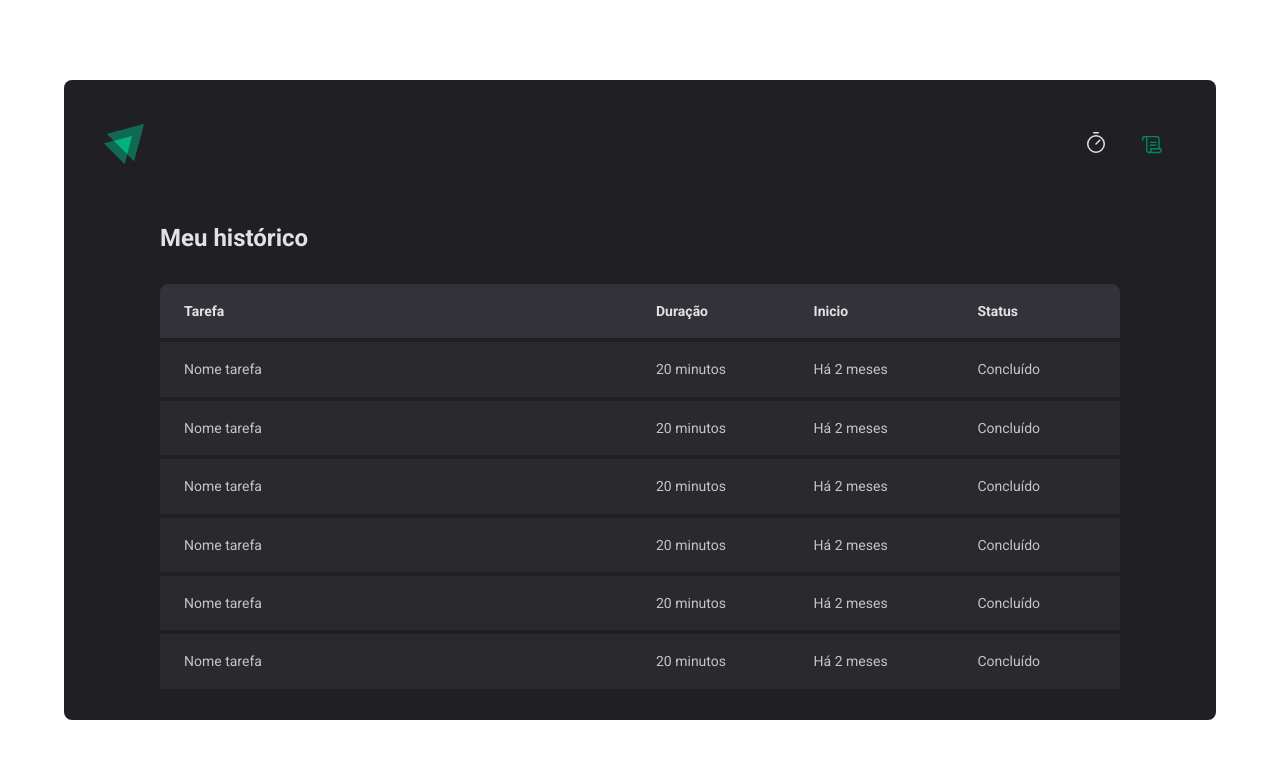
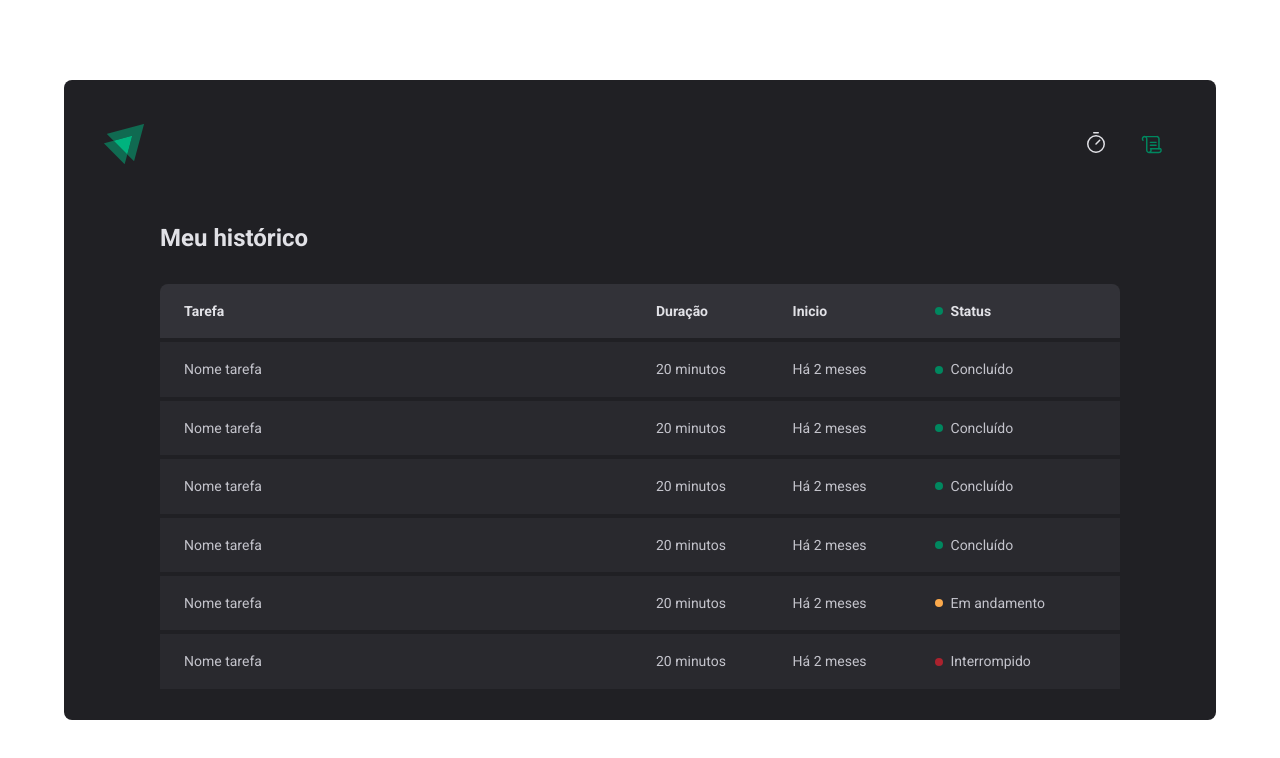
Before and after one commit to f-bravo/pomodoro-timer, a React (Vite) app: page /history in a window 1280 px wide. Shown: the top 758 px of the page. Built offline with nearby package versions, Linux system fonts and the light colour scheme.

Commit message:
Page History/Component Status

```diff
--- a/src/pages/History/index.tsx
+++ b/src/pages/History/index.tsx
@@ -1,4 +1,4 @@
-import { HistoryContainer, HistoryList } from "./styles";
+import { HistoryContainer, HistoryList, Status } from "./styles";
 
 export function History(){
   return (
@@ -12,7 +12,9 @@
               <th>Tarefa</th>
               <th>Duração</th>
               <th>Inicio</th>
-              <th>Status</th>
+              <th>
+                <Status statusColor="green">Status</Status>
+              </th>
             </tr>
           </thead>
 
@@ -21,37 +23,49 @@
               <td>Nome tarefa</td>
               <td>20 minutos</td>
               <td>Há 2 meses</td>
-              <td>Concluído</td>
+              <td>
+                <Status statusColor="green">Concluído</Status>
+              </td>
             </tr>
             <tr>
               <td>Nome tarefa</td>
               <td>20 minutos</td>
               <td>Há 2 meses</td>
-              <td>Concluído</td>
+              <td>
+                <Status statusColor="green">Concluído</Status>
+              </td>
             </tr>
             <tr>
               <td>Nome tarefa</td>
               <td>20 minutos</td>
               <td>Há 2 meses</td>
-              <td>Concluído</td>
+              <td>
+                <Status statusColor="green">Concluído</Status>
+              </td>
             </tr>
             <tr>
               <td>Nome tarefa</td>
               <td>20 minutos</td>
               <td>Há 2 meses</td>
-              <td>Concluído</td>
+              <td>
+                <Status statusColor="green">Concluído</Status>
+              </td>
             </tr>
             <tr>
               <td>Nome tarefa</td>
               <td>20 minutos</td>
               <td>Há 2 meses</td>
-              <td>Concluído</td>
+              <td>
+                <Status statusColor="yellow">Em andamento</Status>
+              </td>
             </tr>
             <tr>
               <td>Nome tarefa</td>
               <td>20 minutos</td>
               <td>Há 2 meses</td>
-              <td>Concluído</td>
+              <td>
+                <Status statusColor="red">Interrompido</Status>
+              </td>
             </tr>
           </tbody>
 
--- a/src/pages/History/styles.ts
+++ b/src/pages/History/styles.ts
@@ -63,3 +63,30 @@
     }
   }
 `
+
+// Component Status:
+// Para o componente status receber uma propriedade: crie uma interface
+interface StatusProps {
+  statusColor: keyof typeof STATUS_COLORS
+}
+
+const STATUS_COLORS = {
+  yellow: 'yellow-500',
+  green: 'green-500',
+  red: 'red-500',
+} as const
+
+export const Status = styled.span<StatusProps>`
+  display: flex;
+  align-items: center;
+  gap: 0.5rem;
+
+  // A bolinha do status é o before
+  &::before {
+    content: '';
+    width: 0.5rem;
+    height: 0.5rem;
+    border-radius: 9999px;
+    background: ${(props) => props.theme[STATUS_COLORS[props.statusColor]]};
+  }
+`
```
